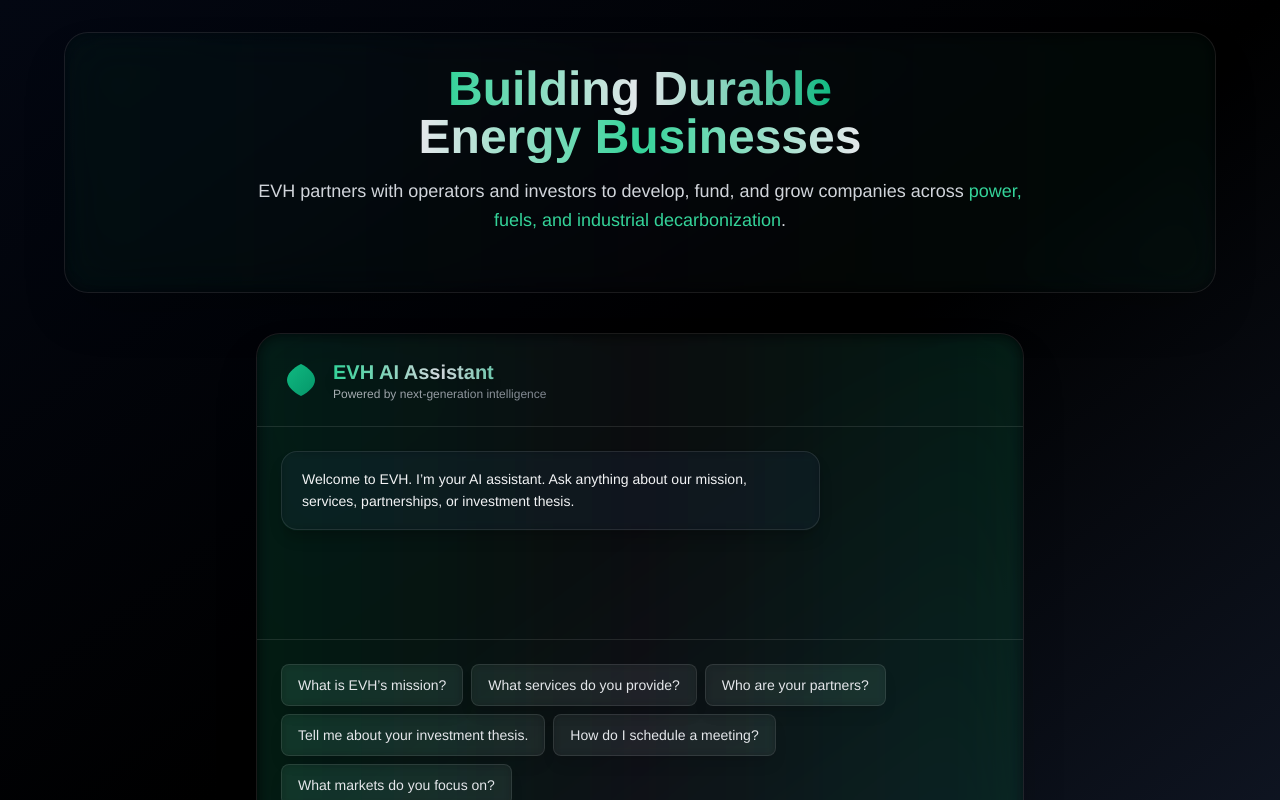
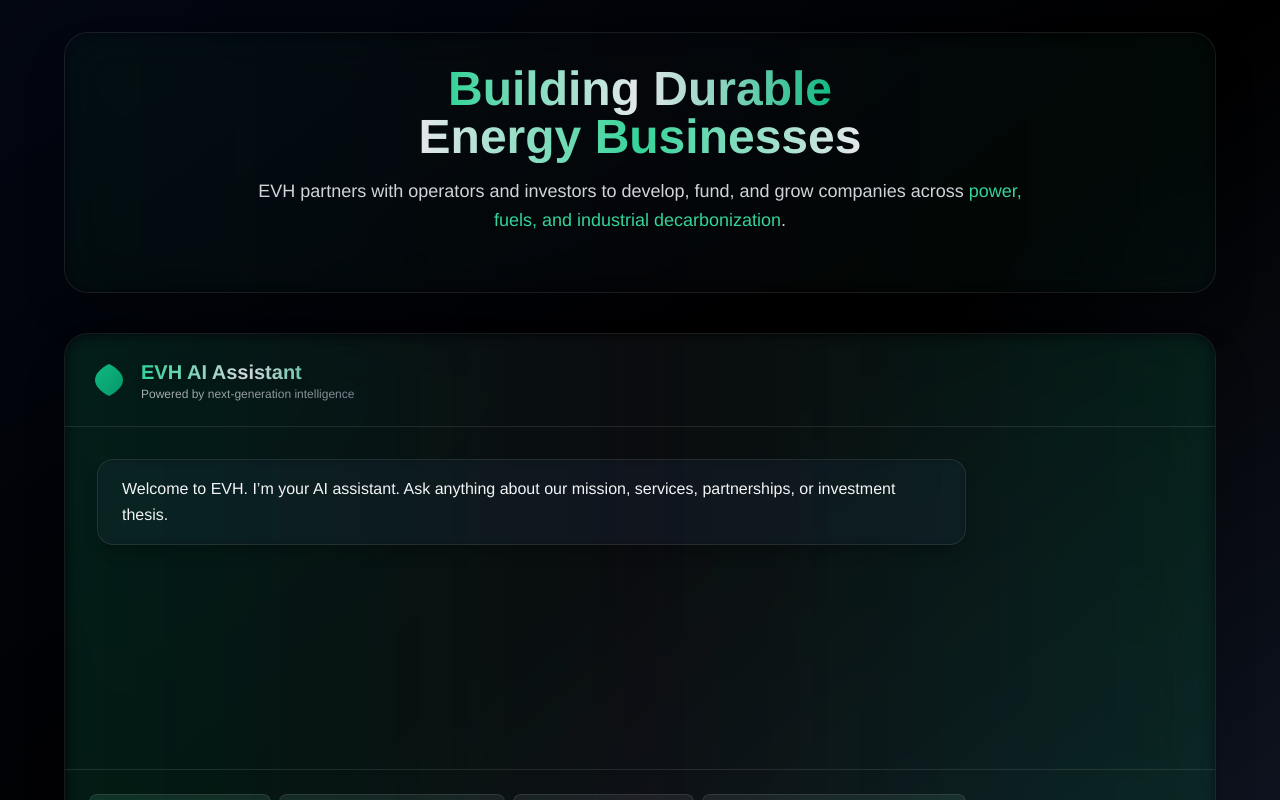
Before and after one commit to Taylorbarnes/evhaiweb, a Next.js app: page / in a window 1280 px wide. Shown: the top 800 px of the page. Built offline with nearby package versions, Linux system fonts and the light colour scheme.

Commit message:
chatbot-fix

```diff
--- a/app/page.js
+++ b/app/page.js
@@ -121,7 +121,7 @@
         </div>
       </div>
       {/* Chat Container */}
-      <div className="relative max-w-3xl w-full h-[70vh] flex flex-col rounded-3xl border border-white/10 bg-black/20 backdrop-blur-2xl shadow-2xl overflow-hidden mb-8">
+      <div className="relative max-w-6xl w-full h-[80vh] mx-4 md:mx-8 lg:mx-auto flex flex-col rounded-3xl border border-white/10 bg-black/20 backdrop-blur-2xl shadow-2xl overflow-hidden mb-8">
         <div className="absolute -inset-0.5 bg-gradient-to-r from-emerald-500/20 via-gray-600/20 to-emerald-500/20 rounded-3xl blur opacity-75"></div>
         <header className="relative z-10 p-6 border-b border-white/10 flex items-center gap-3">
           <EVHLogo className="h-10 w-10" />
@@ -134,11 +134,11 @@
             </p>
           </div>
         </header>
-        <main ref={streamRef} className="relative z-10 flex-1 overflow-auto px-6 py-6 space-y-6">
+        <main ref={streamRef} className="relative z-10 flex-1 overflow-auto px-8 py-8 space-y-6">
           {messages.map((m, i) => (
             <div key={i} className={`flex ${m.role === "user" ? "justify-end" : "justify-start"}`}>
               <div
-                className={`max-w-[75%] px-5 py-4 rounded-2xl text-sm leading-relaxed border shadow-lg backdrop-blur-sm
+                className={`max-w-[90%] md:max-w-[85%] lg:max-w-[80%] px-6 py-4 rounded-2xl text-base leading-relaxed border shadow-lg backdrop-blur-sm
                   ${m.role === "user"
                     ? "bg-gradient-to-r from-emerald-600/80 to-emerald-700/80 text-white border-emerald-400/30 shadow-emerald-500/20"
                     : "bg-gray-900/40 text-gray-100 border-white/10 shadow-black/20"}`}
@@ -149,7 +149,7 @@
           ))}
           {loading && (
             <div className="flex justify-start">
-              <div className="px-5 py-4 rounded-2xl bg-gray-900/40 border border-white/10 text-gray-300 text-sm backdrop-blur-sm">
+              <div className="px-5 py-4 rounded-2xl bg-gray-900/40 border border-white/10 text-gray-300 text-base backdrop-blur-sm">
                 <span className="animate-pulse bg-gradient-to-r from-emerald-400 to-gray-300 bg-clip-text text-transparent">
                   Thinking…
                 </span>
```
